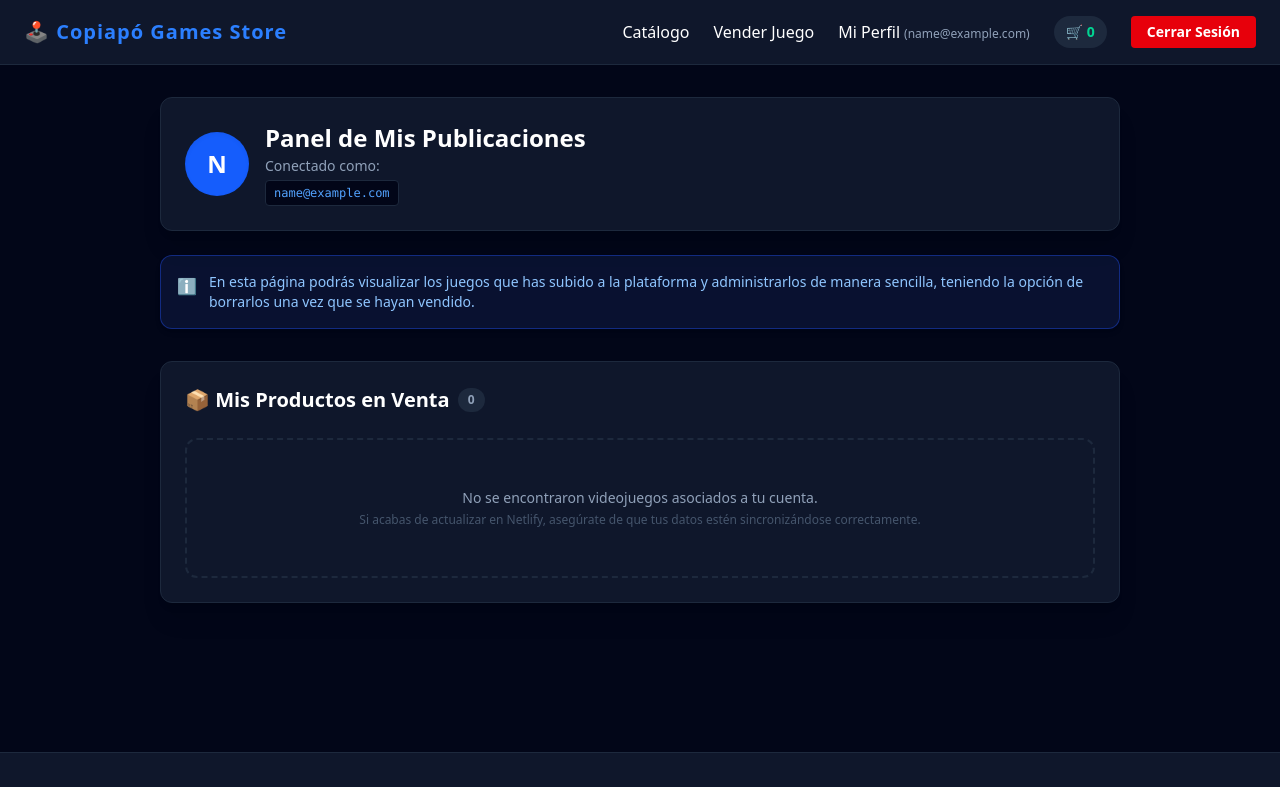
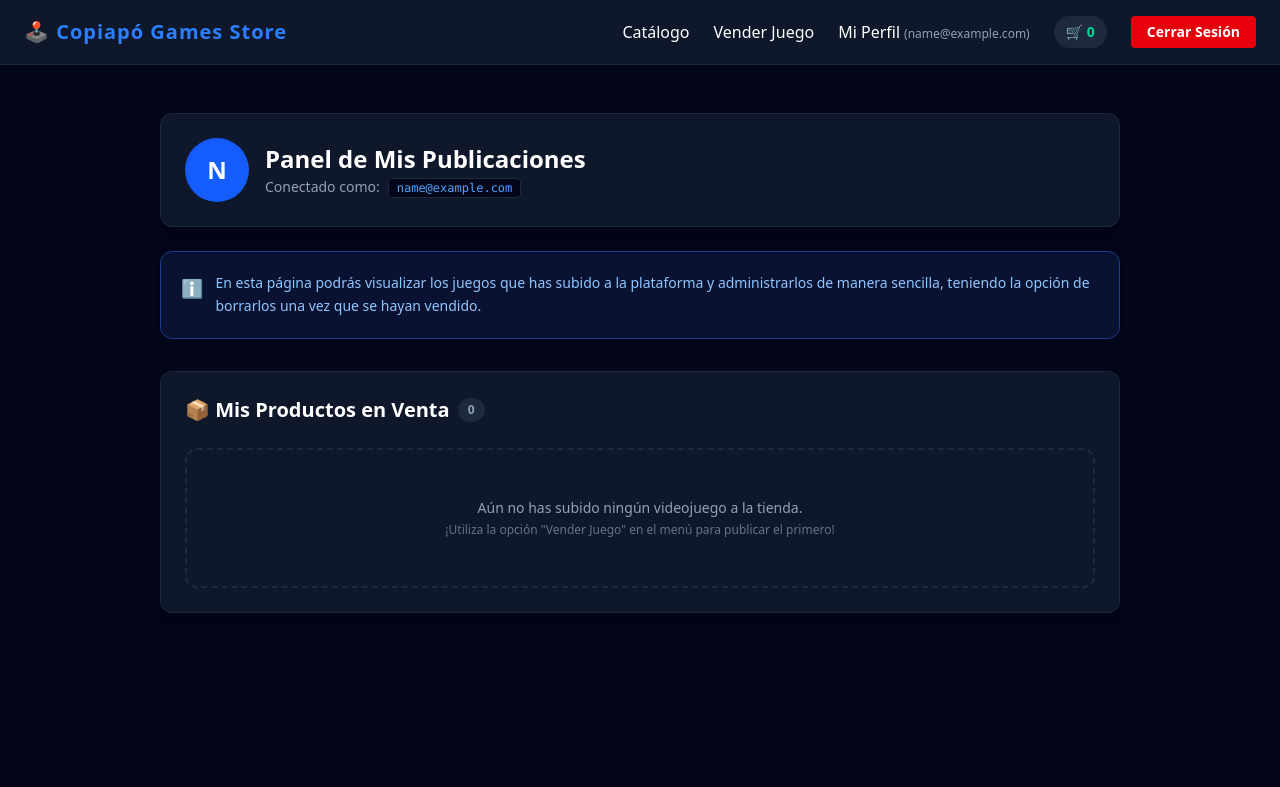
Before and after one commit to manuelachu/copiapo-games-frontend, a React (Vite) app: page /perfil in a window 1280 px wide. Shown: the top 787 px of the page. Built offline with nearby package versions, Linux system fonts and the light colour scheme; sample sign-in values are in the browser's storage.

Commit message:
Feat: Agregar sistema de ventas para usuarios de la comunidad con contacto de redes sociale000033339

```diff
--- a/src/views/Profile.jsx
+++ b/src/views/Profile.jsx
@@ -7,18 +7,16 @@ export default function Profile() {
   if (!user) {
     return (
       <div className="p-8 text-center text-slate-400">
-        No has iniciado sesión.
+        No has iniciado sesión. Por favor ingresa a tu cuenta para ver tus juegos.
       </div>
     );
   }
 
-  // Filtrado adaptado a la estructura de tu Base de Datos
-  const myGames = games.filter(game => {
-    if (user.id && Number(game.usuario_id) === Number(user.id)) return true;
-    if (user.email === 'cholo@gmail.com' && game.cargado_por === 'usuario sean usuarios') return true;
-    if (user.email === 'manuel.achu.aracena@gmail.com' && game.cargado_por === 'usuario administrador') return true;
-    return false;
-  });
+  // FILTRADO TOTALMENTE DINÁMICO:
+  // Compara el id del usuario conectado con el usuario_id del juego, sin importar quién sea.
+  const myGames = games ? games.filter(game => {
+    return Number(game.usuario_id) === Number(user.id);
+  }) : [];
 
   const handleDelete = (id, titulo) => {
     const confirmDelete = window.confirm(`¿Estás seguro de que deseas eliminar "${titulo}"?`);
@@ -28,25 +26,27 @@ export default function Profile() {
   };
 
   return (
-    <div className="p-4 md:p-8 max-w-5xl mx-auto">
-      {/* Cabecera del Perfil */}
-      <div className="bg-slate-900 border border-slate-800 rounded-xl p-6 mb-6 flex flex-col sm:flex-row items-center gap-4 shadow-xl">
+    <div className="p-4 md:p-8 max-w-5xl mx-auto min-h-screen text-slate-100">
+      {/* Cabecera del Perfil Dinámica */}
+      <div className="bg-slate-900 border border-slate-800 rounded-xl p-6 mb-6 flex flex-col sm:flex-row items-center gap-4 shadow-xl mt-4">
         <div className="bg-blue-600 h-16 w-16 rounded-full flex items-center justify-center text-2xl font-bold text-white shadow-inner uppercase">
-          {user.email.charAt(0)}
+          {user.email ? user.email.charAt(0) : 'U'}
         </div>
         <div className="text-center sm:text-left">
           <h1 className="text-2xl font-extrabold text-white">Panel de Mis Publicaciones</h1>
-          <p className="text-sm text-slate-400 mt-0.5">Conectado como:</p>
-          <span className="text-xs font-mono bg-slate-950 text-blue-400 px-2 py-1 rounded border border-slate-800 inline-block mt-1">
-            {user.email}
-          </span>
+          <p className="text-sm text-slate-400 mt-0.5">
+            Conectado como:
+            <span className="text-blue-400 font-mono text-xs ml-2 bg-slate-950 px-2 py-0.5 rounded border border-slate-800">
+              {user.email}
+            </span>
+          </p>
         </div>
       </div>
 
-      {/* MENSAJE SOLICITADO */}
-      <div className="bg-blue-950/40 border border-blue-800/60 rounded-xl p-4 mb-8 text-sm text-blue-300 flex items-start gap-3 shadow-md">
-        <span className="text-base mt-0.5">ℹ️</span>
-        <p>
+      {/* MENSAJE INFORMATIVO SOLICITADO */}
+      <div className="bg-blue-950/40 border border-blue-900 rounded-xl p-5 mb-8 text-sm text-blue-300 flex items-start gap-3 shadow-md">
+        <span className="text-lg mt-0.5">ℹ️</span>
+        <p className="leading-relaxed">
           En esta página podrás visualizar los juegos que has subido a la plataforma y administrarlos de manera sencilla, teniendo la opción de borrarlos una vez que se hayan vendido.
         </p>
       </div>
@@ -62,8 +62,8 @@ export default function Profile() {
 
         {myGames.length === 0 ? (
           <div className="text-center py-12 border-2 border-dashed border-slate-800 rounded-xl">
-            <p className="text-slate-400 text-sm">No se encontraron videojuegos asociados a tu cuenta.</p>
-            <p className="text-xs text-slate-600 mt-1">Si acabas de actualizar en Netlify, asegúrate de que tus datos estén sincronizándose correctamente.</p>
+            <p className="text-slate-400 text-sm">Aún no has subido ningún videojuego a la tienda.</p>
+            <p className="text-xs text-slate-500 mt-1">¡Utiliza la opción "Vender Juego" en el menú para publicar el primero!</p>
           </div>
         ) : (
           <div className="overflow-x-auto">
```
